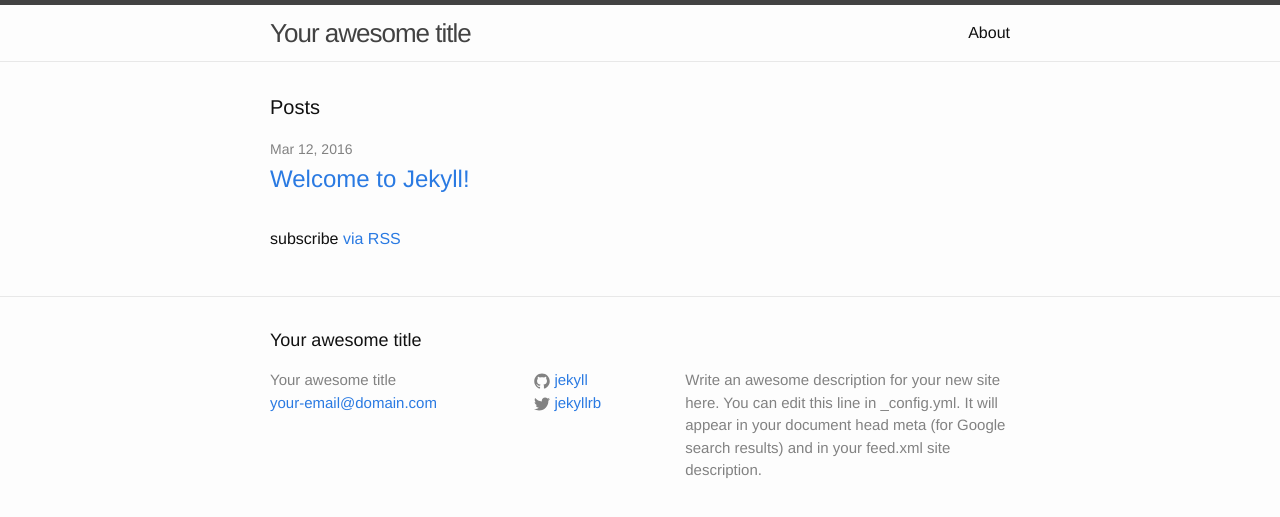
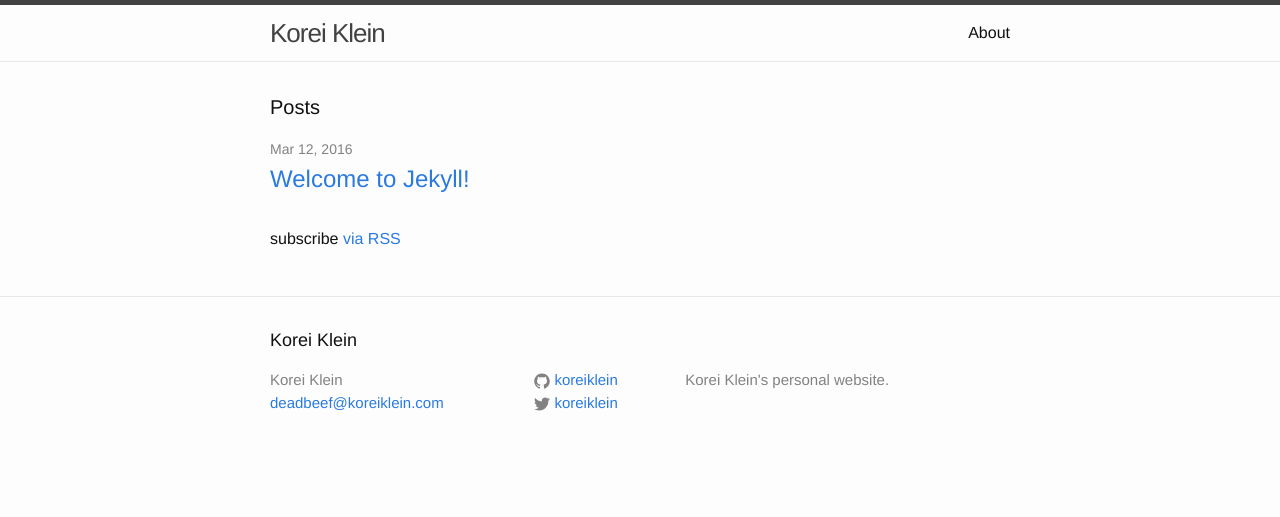
Before and after one commit to koreiklein/koreiklein.github.io, a Jekyll site: the page built from index.html, in a window 1280 px wide. Shown: the top 517 px of the page. Built offline with Jekyll 4.4.1, drawn with Linux system fonts in a browser that asks for light colours.

```diff
--- /dev/null
+++ b/Gemfile
@@ -0,0 +1,5 @@
+source 'https://rubygems.org'
+ruby "2.3.0"
+
+gem 'jekyll'
+gem 'jekyll-haml'
--- a/_config.yml
+++ b/_config.yml
@@ -6,16 +6,14 @@
 # 'jekyll serve'. If you change this file, please restart the server process.
 
 # Site settings
-title: Your awesome title
-email: your-email@domain.com
+title: Korei Klein
+email: deadbeef@koreiklein.com
 description: > # this means to ignore newlines until "baseurl:"
-  Write an awesome description for your new site here. You can edit this
-  line in _config.yml. It will appear in your document head meta (for
-  Google search results) and in your feed.xml site description.
+  Korei Klein's personal website.
 baseurl: "" # the subpath of your site, e.g. /blog
-url: "http://yourdomain.com" # the base hostname & protocol for your site
-twitter_username: jekyllrb
-github_username:  jekyll
+url: "http://koreiklein.com" # the base hostname & protocol for your site
+twitter_username: koreiklein
+github_username:  koreiklein
 
 # Build settings
 markdown: kramdown
```
Also changed, not shown: Gemfile.lock (added), 1 other file.
